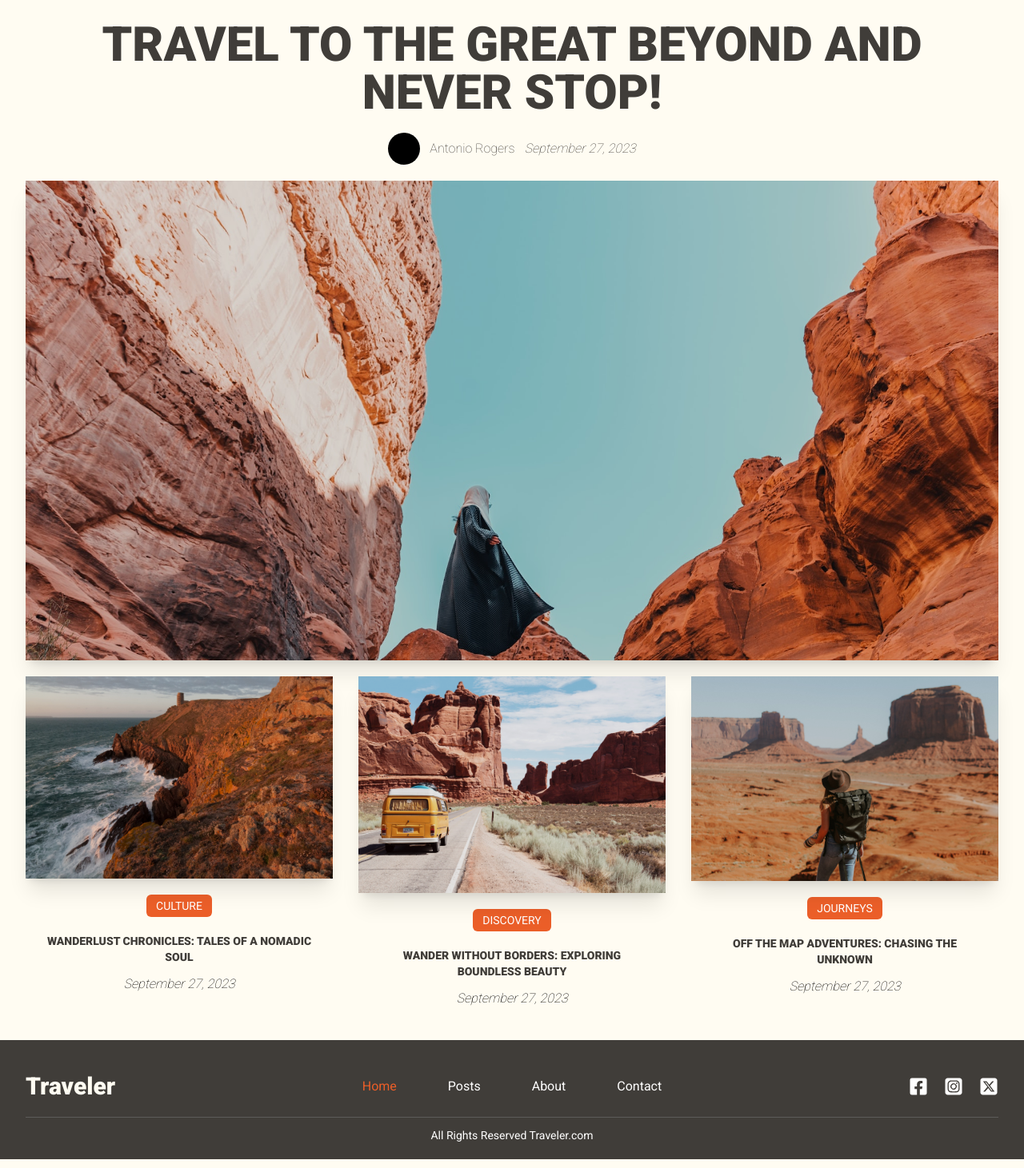
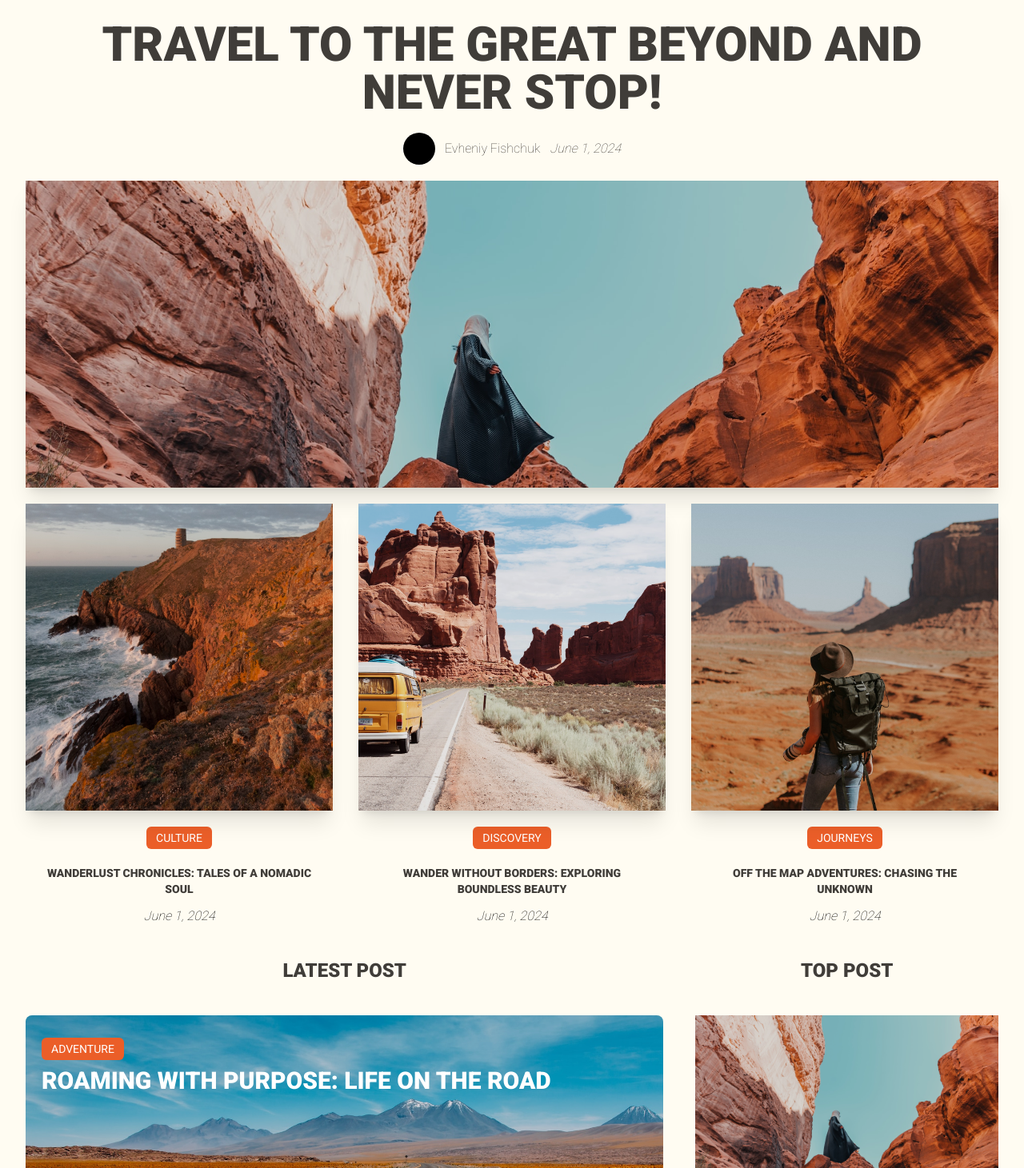
Before and after one commit to kh9z/course-work, a Next.js app: page / in a window 1280 px wide. Shown: the part 127-1588 px from the top of the page at 80% size. Built offline with nearby package versions, Linux system fonts and the light colour scheme.

Commit message:
Blog Card components, Post components & Post page

```diff
--- a/app/(site)/page.tsx
+++ b/app/(site)/page.tsx
@@ -1,11 +1,17 @@
 import Hero from "@/components/shared/Hero";
+import LatestPost from "@/components/shared/LatestPost";
+import TopPost from "@/components/shared/TopPost";
 
-const Home = () =>{
-  return(
-      <>
-          <Hero/>
-      </>
-  )
+const Home = () => {
+    return (
+        <>
+            <Hero/>
+            <div className="grid lg:grid-cols-3 grid-cols-1 lg:gap-10 w-[95%] mx-auto max-w-[1450px] overflow-y-hidden h-fit mt-10">
+                <LatestPost/>
+                <TopPost/>
+            </div>
+        </>
+    )
 };
 
 export default Home;
--- /dev/null
+++ b/components/shared/BlogCard.tsx
@@ -0,0 +1,35 @@
+import Image from "next/image";
+import {AiOutlineArrowRight} from "react-icons/ai";
+import Tag from "@/components/ui/Tag";
+import Overlay from "@/components/ui/Overlay";
+import Link from "next/link";
+
+const BlogCard = ({post}: any) => {
+    return (
+        <article className="relative rounded-lg overflow-hidden">
+            <div className="w-[1000px] h-[450px] relative">
+                <Image src={post.image_path} fill alt={`image for ${post.title}`} className="object-cover"/>
+                <Overlay/>
+            </div>
+            <div className="absolute w-full h-full top-0 p-5 flex flex-col justify-between">
+                <div>
+                    <Tag text={post.tags}/>
+                    <h3 className="text-3xl font-extrabold uppercase text-white">
+                        {post.title}
+                    </h3>
+                </div>
+            </div>
+            <Link
+                href={{
+                    pathname: `blog/${post.id}`,
+                    query: {...post},
+                }}
+                className="absolute bottom-0 right-0 bg-tertiary p-5 text-white rounded-tl-lg z-10 cursor-pointer"
+            >
+                <AiOutlineArrowRight size={30}/>
+            </Link>
+        </article>
+)
+};
+
+export default BlogCard;
--- a/components/shared/Hero.tsx
+++ b/components/shared/Hero.tsx
@@ -1,9 +1,7 @@
-import {blogData} from "@/constants/blogData";
+import { blogData } from "@/constants/blogData";
 import Tag from "@/components/ui/Tag";
 import Overlay from "@/components/ui/Overlay";
 import Link from "next/link";
-import {intersection} from "ts-interface-checker";
-import {images} from "next/dist/build/webpack/config/blocks/images";
 
 const Hero = () => {
     const featuredPost = blogData.filter((blog) => blog.featured === true)
@@ -29,30 +27,30 @@
                         </div>
                         <Link href={{
                             pathname: `blog/${post.id}`,
-                            query: {...post}
+                            query: { ...post }
                         }}>
-                            <div className="relative max-h-[600px] overflow-hidden shadow-xl">
+                            <div className="relative overflow-hidden shadow-xl">
                                 <img src={post.image_path} alt={`image for ${post.title}`}
-                                     className="object-cover w-full h-full"/>
-                                <Overlay/>
+                                     className="object-cover w-full h-96 max-h-[600px]"/>
+                                <Overlay />
                             </div>
                         </Link>
                     </article>
                 ))}
                 <div className="grid grid-cols-3 gap-8 max-lg:grid-cols-1">
                     {bottomFeatured.map((post, id) => (
-                        <article className="flex flex-col gap-3 items-center text-center relative">
+                        <article key={id} className="flex flex-col gap-3 items-center text-center relative">
                             <Link className="w-full" href={{
                                 pathname: `blog/${post.id}`,
-                                query: {...post}
+                                query: { ...post }
                             }}>
-                                <div className="relative max-h-[600px] overflow-hidden shadow-xl">
+                                <div className="relative overflow-hidden shadow-xl">
                                     <img src={post.image_path} alt={`image for ${post.title}`}
-                                         className="object-cover w-full h-full"/>
-                                    <Overlay/>
+                                         className="object-cover w-full h-96 max-h-[600px]"/>
+                                    <Overlay />
                                 </div>
                             </Link>
-                            <Tag text={post.tags}/>
+                            <Tag text={post.tags} />
                             <h3 className="text-sm font-extrabold uppercase text-tertiary px-5">
                                 {post.title}
                             </h3>
--- /dev/null
+++ b/components/shared/LatestPost.tsx
@@ -0,0 +1,35 @@
+"use client"
+import {useState} from "react";
+import {blogData} from "@/constants/blogData";
+import BlogCard from "@/components/shared/BlogCard";
+import Button from "@/components/ui/Button";
+import blogCard from "@/components/shared/BlogCard";
+
+const LatestPost = () => {
+    const latestpost = blogData.filter((blog) => blog.latestPost === true);
+    const [visibleBlogs, setVisibleBlogs] = useState(5);
+    const showMoreBlogs = () => {
+        setVisibleBlogs((prevVisibleBlogs) => prevVisibleBlogs + 3)
+    }
+    return(
+        <section className="col-span-2" aria-labelledby="latest-post">
+            <div className="w-full text-center">
+                <h2 id="latest-post" className="text-center text-2xl font-extrabold uppercase text-tertiary inline-block px-2 mb-10">
+                    Latest Post
+                </h2>
+            </div>
+            <div className="flex flex-col gap-10 h-full">
+                {latestpost.slice(0, visibleBlogs).map((post, id) => (
+                    <BlogCard post={post} key={id}/>
+                ))}
+                {visibleBlogs < latestpost.length && (
+                    <div className="flex justify-center">
+                        <Button text="Show more" onClick={showMoreBlogs} aria="Show more blog post"/>
+                    </div>
+                )}
+            </div>
+        </section>
+    )
+};
+
+export default LatestPost;
--- /dev/null
+++ b/components/shared/Posts.tsx
@@ -0,0 +1,34 @@
+"use client"
+import {useState} from "react";
+import {blogData} from "@/constants/blogData";
+import BlogCard from "@/components/shared/BlogCard";
+import Button from "@/components/ui/Button";
+import blogCard from "@/components/shared/BlogCard";
+
+const Posts = () => {
+    const [visibleBlogs, setVisibleBlogs] = useState(5);
+    const showMoreBlogs = () => {
+        setVisibleBlogs((prevVisibleBlogs) => prevVisibleBlogs + 3)
+    }
+    return(
+        <section className="col-span-2" aria-labelledby="latest-post">
+            <div className="w-full text-center">
+                <h2 id="latest-post" className="text-center text-2xl font-extrabold uppercase text-tertiary inline-block px-2 mb-10">
+                    Latest Post
+                </h2>
+            </div>
+            <div className="flex flex-col gap-10 h-full">
+                {blogData.slice(0, visibleBlogs).map((post, id) => (
+                    <BlogCard post={post} key={id}/>
+                ))}
+                {visibleBlogs < blogData.length && (
+                    <div className="flex justify-center">
+                        <Button text="Show more" onClick={showMoreBlogs} aria="Show more blog post"/>
+                    </div>
+                )}
+            </div>
+        </section>
+    )
+};
+
+export default Posts;
--- /dev/null
+++ b/components/shared/TopPost.tsx
@@ -0,0 +1,51 @@
+import {blogData} from "@/constants/blogData";
+import Image from "next/image";
+import Link from "next/link";
+import Tag from "@/components/ui/Tag";
+import Overlay from "@/components/ui/Overlay";
+
+const TopPost = () => {
+    const topPost = blogData.filter((blog) => blog.topPost === true)
+    return (
+        <section aria-labelledby="top-post">
+            <div className="w-full text-center">
+                <h2 id="top-post"
+                    className="text-center text-2xl font-extrabold uppercase text-tertiary inline-block px-2 mb-10">
+                    Top Post
+                </h2>
+            </div>
+            <div className="flex h-full flex-col gap-12 items-center">
+                {topPost.map((post, index) => (
+                    <Link href={{
+                        pathname: `blog/${post.id}`,
+                        query: {...post},
+                    }}
+                    >
+                    <article key={index}>
+                        <div className="relative cursor-pointer">
+                            <Image src={post.image_path} alt={`Image for ${post.title}`} width={800} height={800}/>
+                            <Overlay/>
+                        </div>
+                        <div className="w-full flex justify-center">
+                            <Tag text={post.tags}/>
+                        </div>
+                        <h3 className="font-extrabold uppercase text-tertiary text-center">
+                            {post.title}
+                        </h3>
+                        <div className="flex gap-3 justify-center mt-2">
+                            <span className="font-light ">
+                                By: {post.authorName}
+                            </span>
+                            <span className="italic font-light">
+                                {post.publishDate}
+                            </span>
+                        </div>
+                    </article>
+                    </Link>
+                ))}
+            </div>
+        </section>
+    )
+};
+
+export default TopPost;
--- a/constants/blogData.ts
+++ b/constants/blogData.ts
@@ -10,8 +10,8 @@
         tags: ["Adventure"],
         authorImage:
             "https://images.unsplash.com/photo-1579038773867-044c48829161?ixlib=rb-4.0.3&ixid=M3wxMjA3fDB8MHxwaG90by1wYWdlfHx8fGVufDB8fHx8fA%3D%3D&auto=format&fit=crop&w=1374&q=80",
-        authorName: "Antonio Rogers",
-        publishDate: "September 27, 2023",
+        authorName: "Evheniy Fishchuk",
+        publishDate: "June 1, 2024",
     },
     {
         id: 2,
@@ -24,8 +24,8 @@
         tags: ["Culture"],
         authorImage:
             "https://images.unsplash.com/photo-1579038773867-044c48829161?ixlib=rb-4.0.3&ixid=M3wxMjA3fDB8MHxwaG90by1wYWdlfHx8fGVufDB8fHx8fA%3D%3D&auto=format&fit=crop&w=1374&q=80",
-        authorName: "Antonio Rogers",
-        publishDate: "September 27, 2023",
+        authorName: "Evheniy Fishchuk",
+        publishDate: "June 1, 2024",
     },
     {
         id: 3,
@@ -39,8 +39,8 @@
         tags: ["Discovery"],
         authorImage:
             "https://images.unsplash.com/photo-1579038773867-044c48829161?ixlib=rb-4.0.3&ixid=M3wxMjA3fDB8MHxwaG90by1wYWdlfHx8fGVufDB8fHx8fA%3D%3D&auto=format&fit=crop&w=1374&q=80",
-        authorName: "Antonio Rogers",
-        publishDate: "September 27, 2023",
+        authorName: "Evheniy Fishchuk",
+        publishDate: "June 1, 2024",
     },
     {
         id: 4,
@@ -53,8 +53,8 @@
         tags: ["Journeys"],
         authorImage:
             "https://images.unsplash.com/photo-1579038773867-044c48829161?ixlib=rb-4.0.3&ixid=M3wxMjA3fDB8MHxwaG90by1wYWdlfHx8fGVufDB8fHx8fA%3D%3D&auto=format&fit=crop&w=1374&q=80",
-        authorName: "Antonio Rogers",
-        publishDate: "September 27, 2023",
+        authorName: "Evheniy Fishchuk",
+        publishDate: "June 1, 2024",
     },
     {
         id: 5,
@@ -68,8 +68,8 @@
         tags: ["Adventure"],
         authorImage:
             "https://images.unsplash.com/photo-1579038773867-044c48829161?ixlib=rb-4.0.3&ixid=M3wxMjA3fDB8MHxwaG90by1wYWdlfHx8fGVufDB8fHx8fA%3D%3D&auto=format&fit=crop&w=1374&q=80",
-        authorName: "Antonio Rogers",
-        publishDate: "September 27, 2023",
+        authorName: "Evheniy Fishchuk",
+        publishDate: "June 1, 2024",
     },
     {
         id: 6,
@@ -84,8 +84,8 @@
         tags: ["Wanderlust"],
         authorImage:
             "https://images.unsplash.com/photo-1579038773867-044c48829161?ixlib=rb-4.0.3&ixid=M3wxMjA3fDB8MHxwaG90by1wYWdlfHx8fGVufDB8fHx8fA%3D%3D&auto=format&fit=crop&w=1374&q=80",
-        authorName: "Antonio Rogers",
-        publishDate: "September 27, 2023",
+        authorName: "Evheniy Fishchuk",
+        publishDate: "June 1, 2024",
     },
     {
         id: 7,
@@ -98,8 +98,8 @@
         tags: ["Adventure"],
         authorImage:
             "https://images.unsplash.com/photo-1579038773867-044c48829161?ixlib=rb-4.0.3&ixid=M3wxMjA3fDB8MHxwaG90by1wYWdlfHx8fGVufDB8fHx8fA%3D%3D&auto=format&fit=crop&w=1374&q=80",
-        authorName: "Antonio Rogers",
-        publishDate: "September 27, 2023",
+        authorName: "Evheniy Fishchuk",
+        publishDate: "June 1, 2024",
     },
     {
         id: 8,
@@ -112,8 +112,8 @@
         tags: ["Odyssey"],
         authorImage:
             "https://images.unsplash.com/photo-1579038773867-044c48829161?ixlib=rb-4.0.3&ixid=M3wxMjA3fDB8MHxwaG90by1wYWdlfHx8fGVufDB8fHx8fA%3D%3D&auto=format&fit=crop&w=1374&q=80",
-        authorName: "Antonio Rogers",
-        publishDate: "September 27, 2023",
+        authorName: "Evheniy Fishchuk",
+        publishDate: "June 1, 2024",
     },
     {
         id: 8,
@@ -126,8 +126,8 @@
         tags: ["Exploration"],
         authorImage:
             "https://images.unsplash.com/photo-1579038773867-044c48829161?ixlib=rb-4.0.3&ixid=M3wxMjA3fDB8MHxwaG90by1wYWdlfHx8fGVufDB8fHx8fA%3D%3D&auto=format&fit=crop&w=1374&q=80",
-        authorName: "Antonio Rogers",
-        publishDate: "September 27, 2023",
+        authorName: "Evheniy Fishchuk",
+        publishDate: "June 1, 2024",
     },
     {
         id: 8,
@@ -140,7 +140,7 @@
         tags: ["Exploration"],
         authorImage:
             "https://images.unsplash.com/photo-1579038773867-044c48829161?ixlib=rb-4.0.3&ixid=M3wxMjA3fDB8MHxwaG90by1wYWdlfHx8fGVufDB8fHx8fA%3D%3D&auto=format&fit=crop&w=1374&q=80",
-        authorName: "Antonio Rogers",
-        publishDate: "September 27, 2023",
+        authorName: "Evheniy Fishchuk",
+        publishDate: "June 1, 2024",
     },
 ];
```
Also changed, not shown: app/(site)/posts/page.tsx (added, +16 -0 lines).
